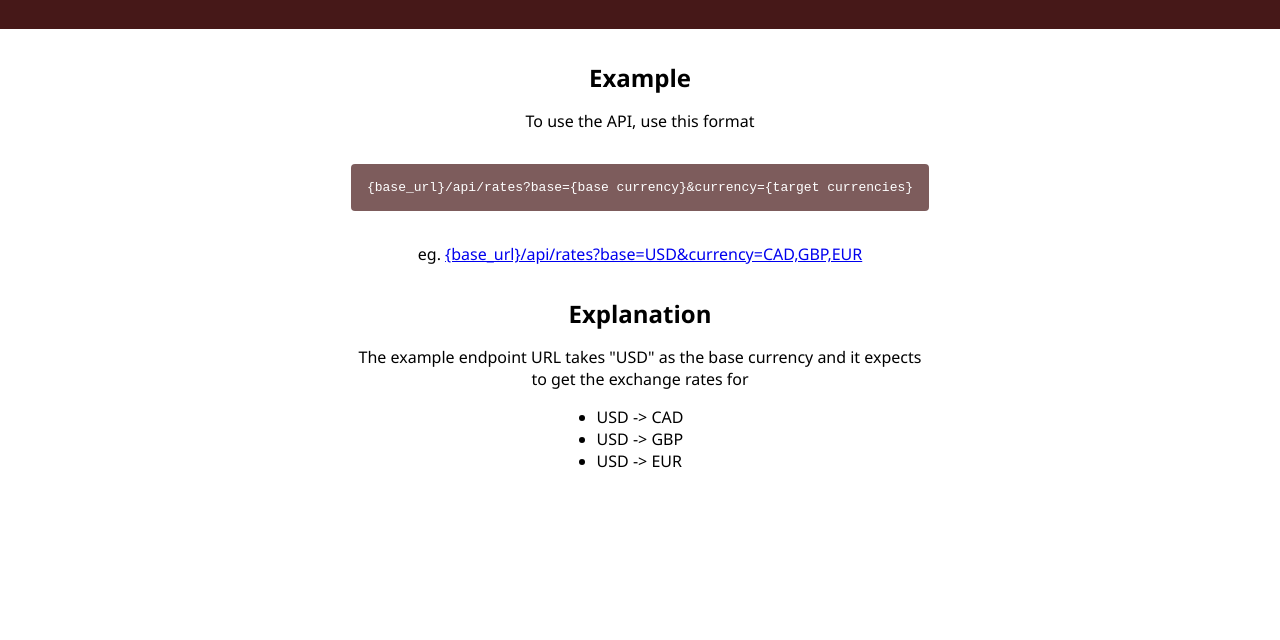
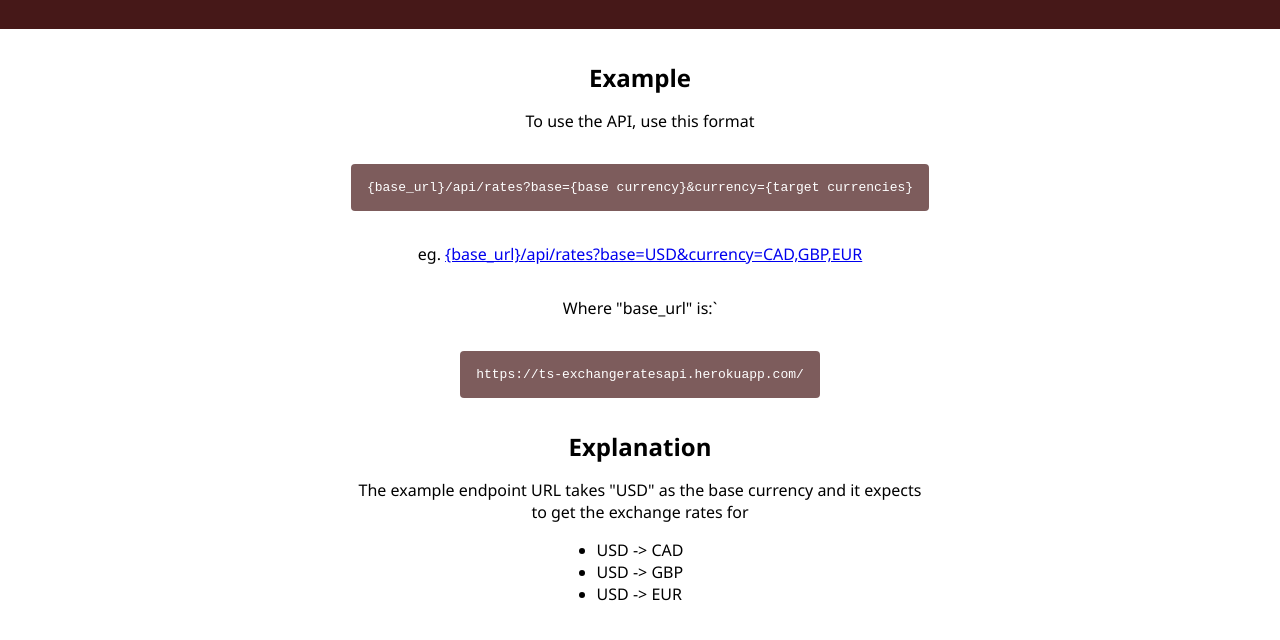
Before and after one commit to isaacsokari/currency-rates-api, a website: page views/index.html in a window 1280 px wide. Shown: the part 132-772 px from the top of the page. Drawn offline with Linux system fonts and the light colour scheme.

Commit message:
added base url to homepage

```diff
--- a/views/index.html
+++ b/views/index.html
@@ -84,7 +84,11 @@
         </a>
       </p>
 
+      <p>Where "base_url" is:`</p>
+      <code>https://ts-exchangeratesapi.herokuapp.com/</code>
+
       <h2>Explanation</h2>
+
       <p>
         The example endpoint URL takes "USD" as the base currency and it expects
         to get the exchange rates for
```
